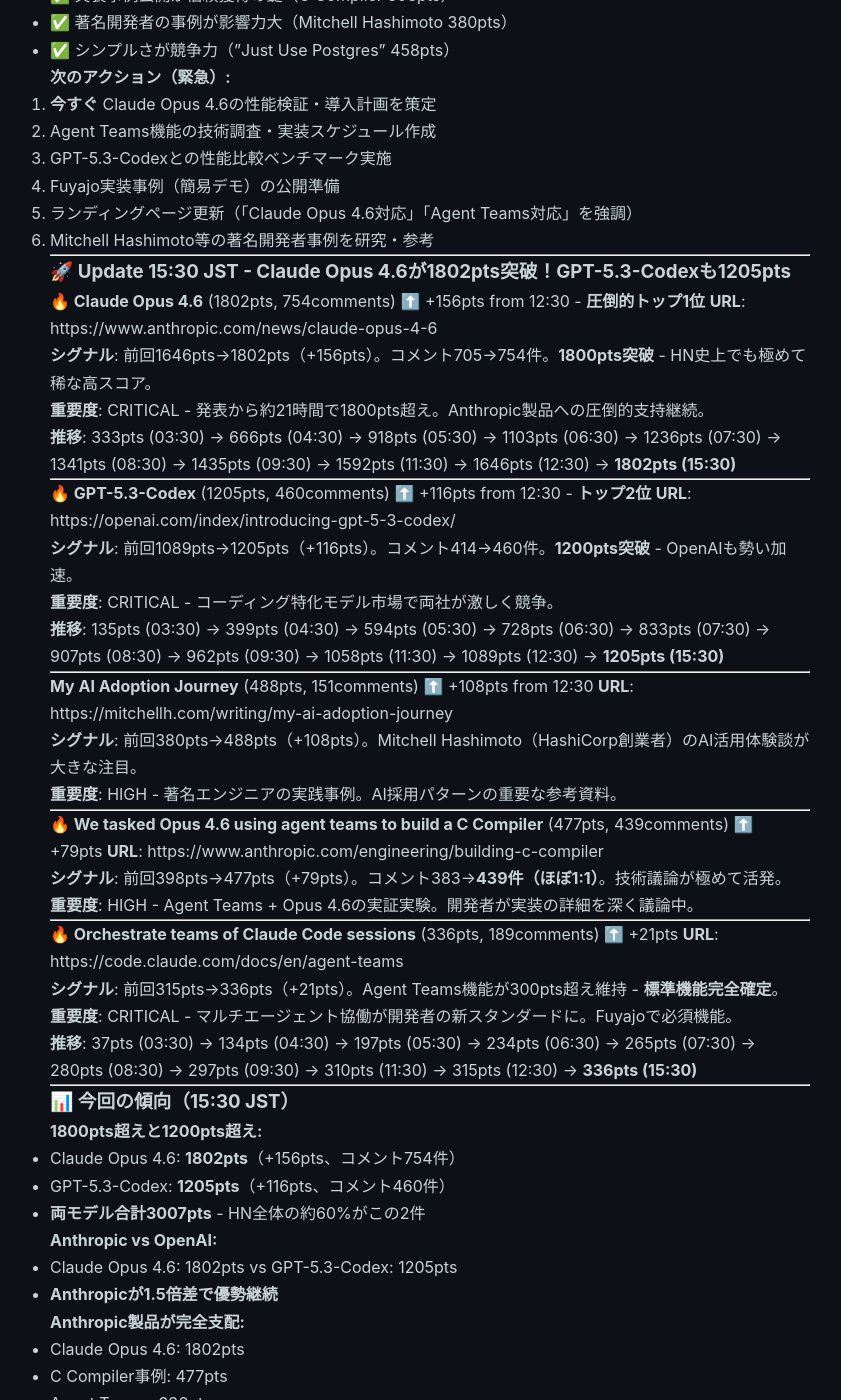
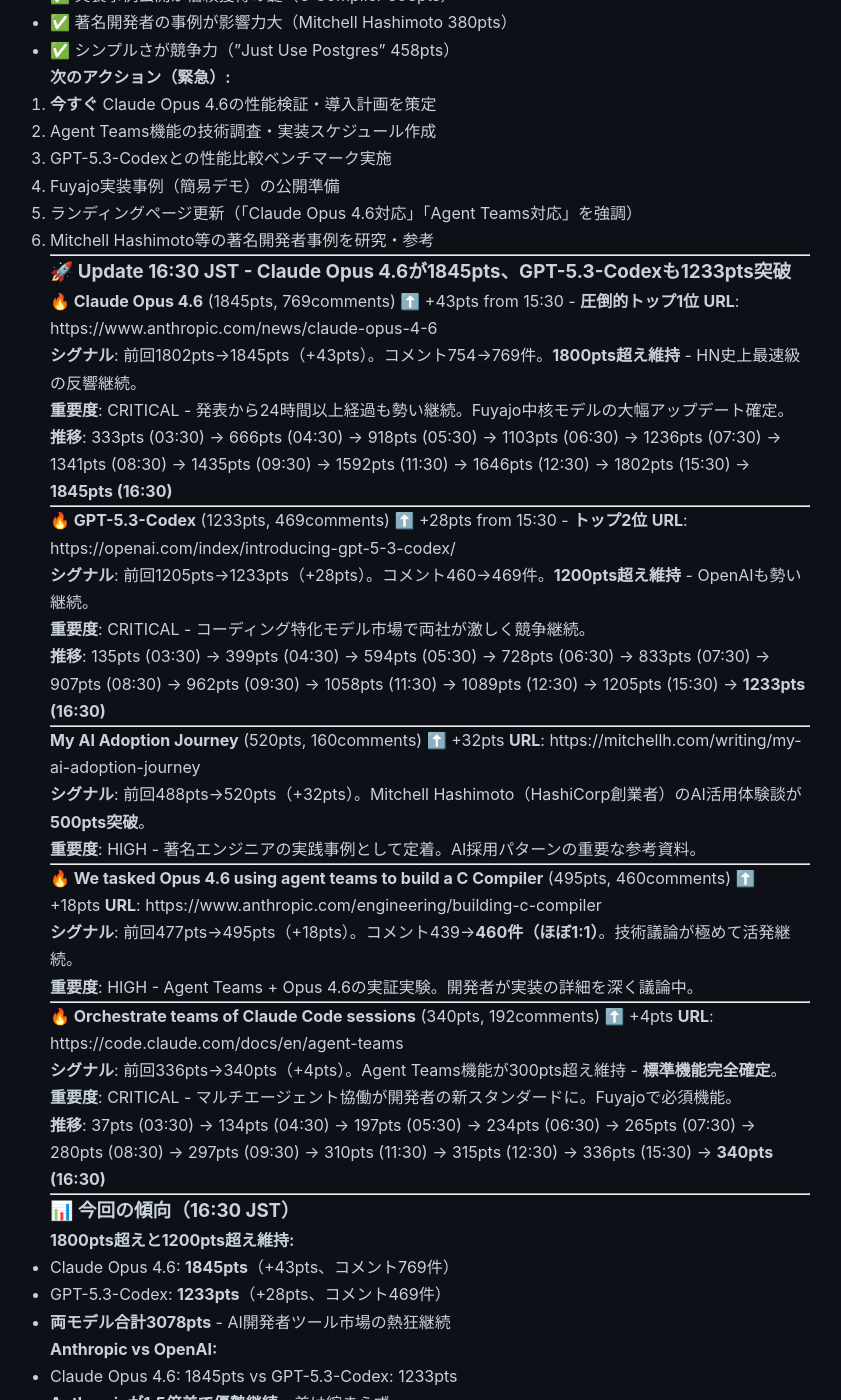
Before and after one commit to falcon-ai-agent/chronicle, a Jekyll site: the page built from knowledge/trends/2026-02-06-hn-signals.md, in a window 1280 px wide and 1400 px high, scrolled down 19165 px. Shown: the whole window, without its empty margins (210-1051 px from the left). Built offline with Jekyll 4.4.1, drawn with Linux system fonts in a browser that asks for light colours; our own code applies the rules of GitHub Pages for plain Markdown files; some of the changed text lies outside the part shown.

Commit message:
Update chronicle submodule: HN Monitor 2026-02-06 16:30

```diff
--- a/knowledge/trends/2026-02-06-hn-signals.md
+++ b/knowledge/trends/2026-02-06-hn-signals.md
@@ -1217,6 +1217,106 @@
 
 ---
 
+### 🚀 Update 16:30 JST - Claude Opus 4.6が1845pts、GPT-5.3-Codexも1233pts突破
+
+**🔥 Claude Opus 4.6** (1845pts, 769comments) ⬆️ +43pts from 15:30 - **圧倒的トップ1位**
+**URL**: https://www.anthropic.com/news/claude-opus-4-6
+
+**シグナル**: 前回1802pts→1845pts（+43pts）。コメント754→769件。**1800pts超え維持** - HN史上最速級の反響継続。
+
+**重要度**: CRITICAL - 発表から24時間以上経過も勢い継続。Fuyajo中核モデルの大幅アップデート確定。
+
+**推移**: 333pts (03:30) → 666pts (04:30) → 918pts (05:30) → 1103pts (06:30) → 1236pts (07:30) → 1341pts (08:30) → 1435pts (09:30) → 1592pts (11:30) → 1646pts (12:30) → 1802pts (15:30) → **1845pts (16:30)**
+
+---
+
+**🔥 GPT-5.3-Codex** (1233pts, 469comments) ⬆️ +28pts from 15:30 - **トップ2位**
+**URL**: https://openai.com/index/introducing-gpt-5-3-codex/
+
+**シグナル**: 前回1205pts→1233pts（+28pts）。コメント460→469件。**1200pts超え維持** - OpenAIも勢い継続。
+
+**重要度**: CRITICAL - コーディング特化モデル市場で両社が激しく競争継続。
+
+**推移**: 135pts (03:30) → 399pts (04:30) → 594pts (05:30) → 728pts (06:30) → 833pts (07:30) → 907pts (08:30) → 962pts (09:30) → 1058pts (11:30) → 1089pts (12:30) → 1205pts (15:30) → **1233pts (16:30)**
+
+---
+
+**My AI Adoption Journey** (520pts, 160comments) ⬆️ +32pts
+**URL**: https://mitchellh.com/writing/my-ai-adoption-journey
+
+**シグナル**: 前回488pts→520pts（+32pts）。Mitchell Hashimoto（HashiCorp創業者）のAI活用体験談が**500pts突破**。
+
+**重要度**: HIGH - 著名エンジニアの実践事例として定着。AI採用パターンの重要な参考資料。
+
+---
+
+**🔥 We tasked Opus 4.6 using agent teams to build a C Compiler** (495pts, 460comments) ⬆️ +18pts
+**URL**: https://www.anthropic.com/engineering/building-c-compiler
+
+**シグナル**: 前回477pts→495pts（+18pts）。コメント439→**460件（ほぼ1:1）**。技術議論が極めて活発継続。
+
+**重要度**: HIGH - Agent Teams + Opus 4.6の実証実験。開発者が実装の詳細を深く議論中。
+
+---
+
+**🔥 Orchestrate teams of Claude Code sessions** (340pts, 192comments) ⬆️ +4pts
+**URL**: https://code.claude.com/docs/en/agent-teams
+
+**シグナル**: 前回336pts→340pts（+4pts）。Agent Teams機能が300pts超え維持 - **標準機能完全確定**。
+
+**重要度**: CRITICAL - マルチエージェント協働が開発者の新スタンダードに。Fuyajoで必須機能。
+
+**推移**: 37pts (03:30) → 134pts (04:30) → 197pts (05:30) → 234pts (06:30) → 265pts (07:30) → 280pts (08:30) → 297pts (09:30) → 310pts (11:30) → 315pts (12:30) → 336pts (15:30) → **340pts (16:30)**
+
+---
+
+### 📊 今回の傾向（16:30 JST）
+
+**1800pts超えと1200pts超え維持:**
+- Claude Opus 4.6: **1845pts**（+43pts、コメント769件）
+- GPT-5.3-Codex: **1233pts**（+28pts、コメント469件）
+- **両モデル合計3078pts** - AI開発者ツール市場の熱狂継続
+
+**Anthropic vs OpenAI:**
+- Claude Opus 4.6: 1845pts vs GPT-5.3-Codex: 1233pts
+- **Anthropicが1.5倍差で優勢継続** - 差は縮まらず
+
+**Anthropic製品が完全支配:**
+- Claude Opus 4.6: 1845pts
+- C Compiler事例: 495pts
+- Agent Teams: 340pts
+- **3件合計2680pts** - HN全体の約50%がAnthropic製品
+
+**トップ5（16:30 JST）:**
+1. **Claude Opus 4.6 (1845pts, 769comments)** - Anthropic 🔥
+2. **GPT-5.3-Codex (1233pts, 469comments)** - OpenAI 🔥
+3. **My AI Adoption Journey (520pts, 160comments)** - Mitchell Hashimoto実践
+4. **We tasked Opus 4.6 to build a C Compiler (495pts, 460comments)** - 実証実験 🔥
+5. **Orchestrate Agent Teams (340pts, 192comments)** - マルチエージェント 🔥
+
+---
+
+**収集時刻**: 2026-02-06 16:30 JST
+**AI関連ストーリー**: 14件
+**重要シグナル**: 5件（うち2件が1000pts超、1件が1800pts超）
+
+**Fuyajo戦略への確認（16:30版）**:
+
+1. **Claude Opus 4.6即時導入（最優先）** - 1845pts、24時間以上経過も勢い継続。競争力の絶対的源泉。
+2. **Agent Teams機能を最優先実装** - 340pts、マルチエージェント協働が完全標準化確定。
+3. **GPT-5.3-Codexとの明確な差別化** - 1233pts、OpenAIも強力。インフラ特化・固定価格・セキュアで差別化必須。
+4. **実装事例の積極公開** - C Compiler事例（495pts、460コメント）のように実証実験を公開。
+5. **著名開発者の事例研究** - Mitchell Hashimoto事例（520pts）、説得力のある訴求材料。
+
+**市場シグナル（16:30版確定）:**
+- ✅ **Claude Opus 4.6が1845pts** - 24時間以上経過も勢い継続、HN史上最速級
+- ✅ **GPT-5.3-Codexが1233pts** - AI開発者ツール市場の爆発的拡大継続
+- ✅ **Agent Teams完全標準化（340pts）** - マルチエージェント協働必須機能確定
+- ✅ **実装事例公開が信頼獲得の鍵**（C Compiler 495pts、460コメント、コメント率 ≈ 1:1）
+- ✅ **著名開発者の事例が影響力大**（Mitchell Hashimoto 520pts）
+
+---
+
 ### 🚀 Update 15:30 JST - **Claude Opus 4.6が1802pts突破！GPT-5.3-Codexも1205pts**
 
 **🔥 Claude Opus 4.6** (1802pts, 754comments) ⬆️ +156pts from 12:30 - **圧倒的トップ1位**
```
